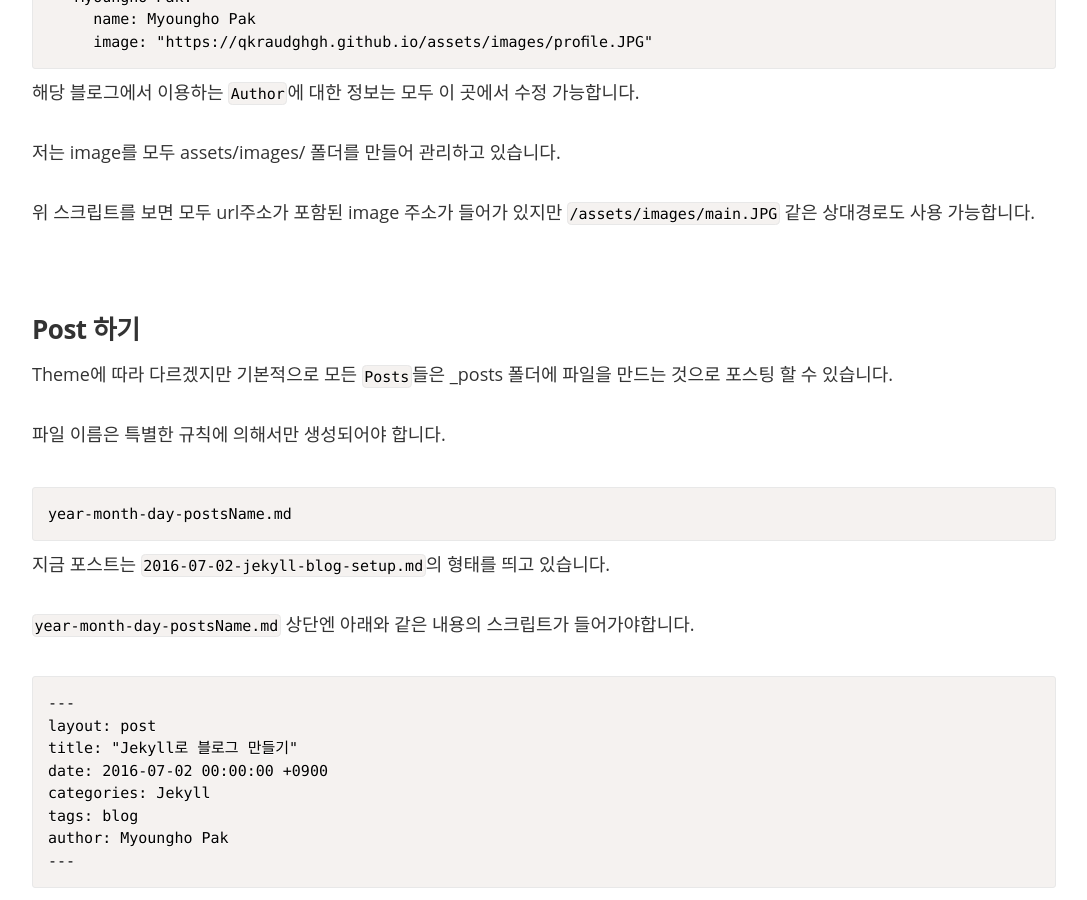
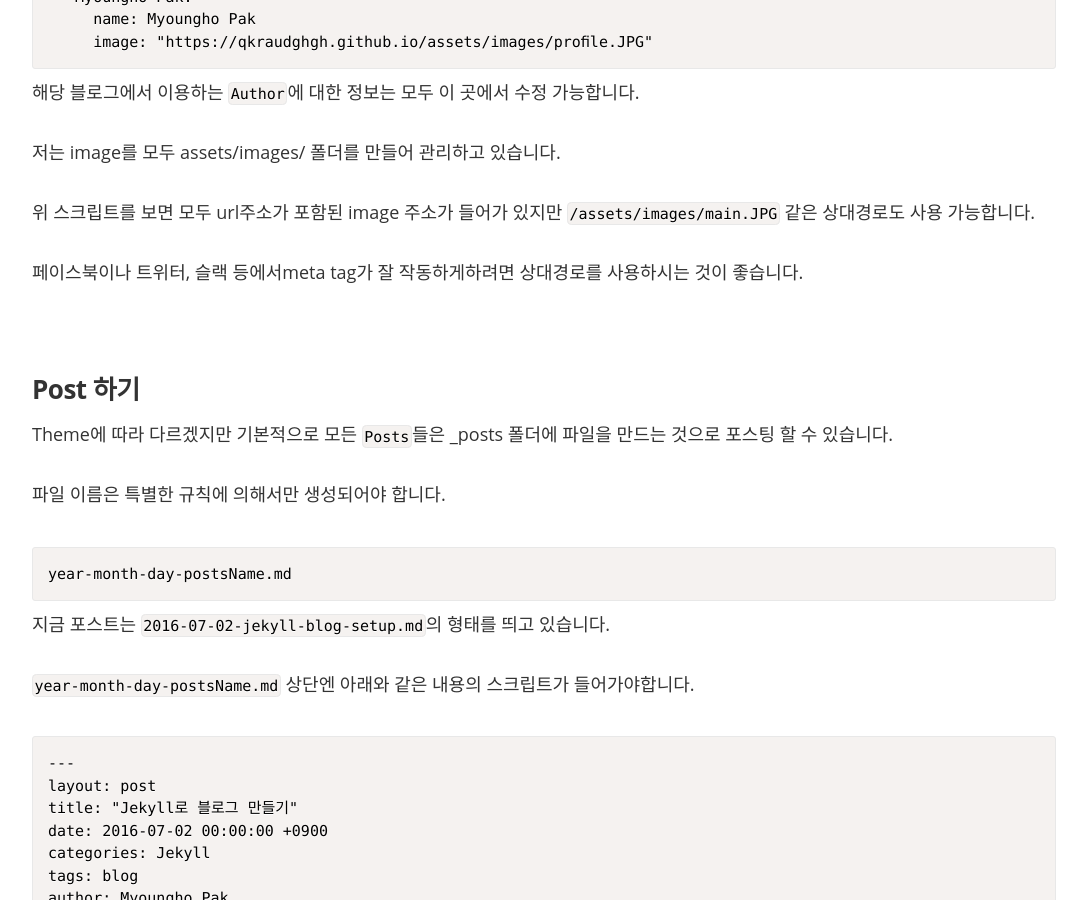
Before and after one commit to qkraudghgh/qkraudghgh.github.io, a Jekyll site: the page built from _posts/2016-07-02-jekyll-blog-setup.md, in a window 1280 px wide and 900 px high, scrolled down 2314 px. Shown: the whole window, without its empty margins (96-1183 px from the left). Built offline with Jekyll 4.4.1, drawn with Linux system fonts in a browser that asks for light colours; nearby versions of some CDN libraries; some web fonts are replaced; comment, search, counter and statistics services are not loaded.

Commit message:
내용추가

```diff
--- a/_posts/2016-07-02-jekyll-blog-setup.md
+++ b/_posts/2016-07-02-jekyll-blog-setup.md
@@ -91,6 +91,8 @@ authors:
 위 스크립트를 보면 모두 url주소가 포함된 image 주소가 들어가 있지만
 `/assets/images/main.JPG` 같은 상대경로도 사용 가능합니다.
 
+페이스북이나 트위터, 슬랙 등에서meta tag가 잘 작동하게하려면 상대경로를 사용하시는 것이 좋습니다.
+
 # Post 하기
 
 Theme에 따라 다르겠지만 기본적으로 모든 `Posts`들은 _posts 폴더에 파일을 만드는 것으로 포스팅 할 수 있습니다.
```
